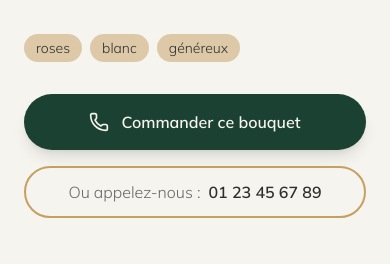
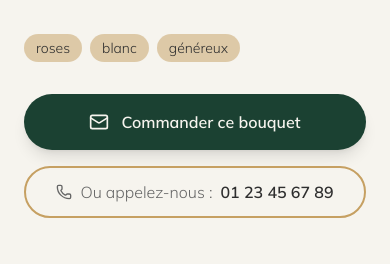
Before and after one commit to hlebrun-hash/fleurist, a Next.js app: page /produits/avalanche-de-roses in a window 390 px wide. Shown: the part 929-1193 px from the top of the page. Built offline with nearby package versions, Linux system fonts and the light colour scheme.

Commit message:
UI: Update product CTA icons (mail for order, phone for call)

```diff
--- a/src/app/produits/[slug]/page.tsx
+++ b/src/app/produits/[slug]/page.tsx
@@ -5,7 +5,7 @@ import { motion } from 'framer-motion';
 import Image from 'next/image';
 import Link from 'next/link';
 import { products } from '@/lib/data';
-import { ArrowLeft, ArrowRight, Phone, Check, Truck, ShieldCheck, Clock } from 'lucide-react';
+import { ArrowLeft, ArrowRight, Phone, Check, Truck, ShieldCheck, Clock, Mail } from 'lucide-react';
 import { notFound } from 'next/navigation';
 
 interface ProductPageProps {
@@ -136,16 +136,17 @@ export default function ProductPage({ params }: ProductPageProps) {
                                 href="/contact"
                                 className="flex items-center justify-center gap-3 w-full py-4 bg-primary text-primary-foreground font-semibold rounded-full hover:scale-[1.02] transition-transform shadow-lg"
                             >
-                                <Phone className="w-5 h-5" />
+                                <Mail className="w-5 h-5" />
                                 <span>Commander ce bouquet</span>
                             </Link>
 
                             <a
                                 href="tel:0123456789"
-                                className="flex items-center justify-center gap-2 w-full py-3 border-2 border-border rounded-full hover:border-primary transition-colors"
+                                className="flex items-center justify-center gap-2 w-full py-3 border-2 border-border rounded-full hover:border-primary transition-colors text-muted-foreground hover:text-primary"
                             >
-                                <span className="text-muted-foreground">Ou appelez-nous :</span>
-                                <span className="font-semibold">01 23 45 67 89</span>
+                                <Phone className="w-4 h-4" />
+                                <span>Ou appelez-nous :</span>
+                                <span className="font-semibold text-foreground">01 23 45 67 89</span>
                             </a>
                         </div>
 
```
